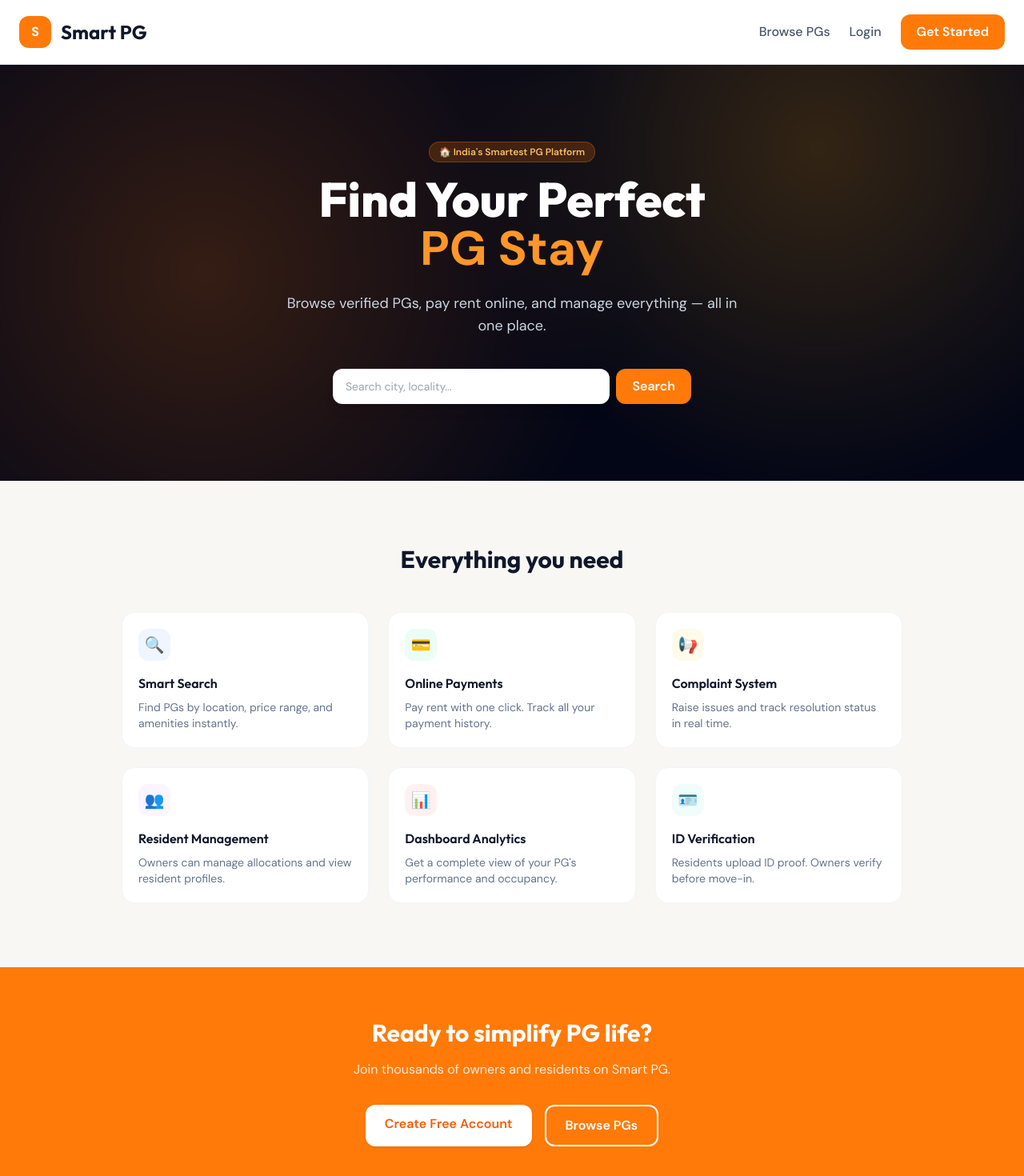
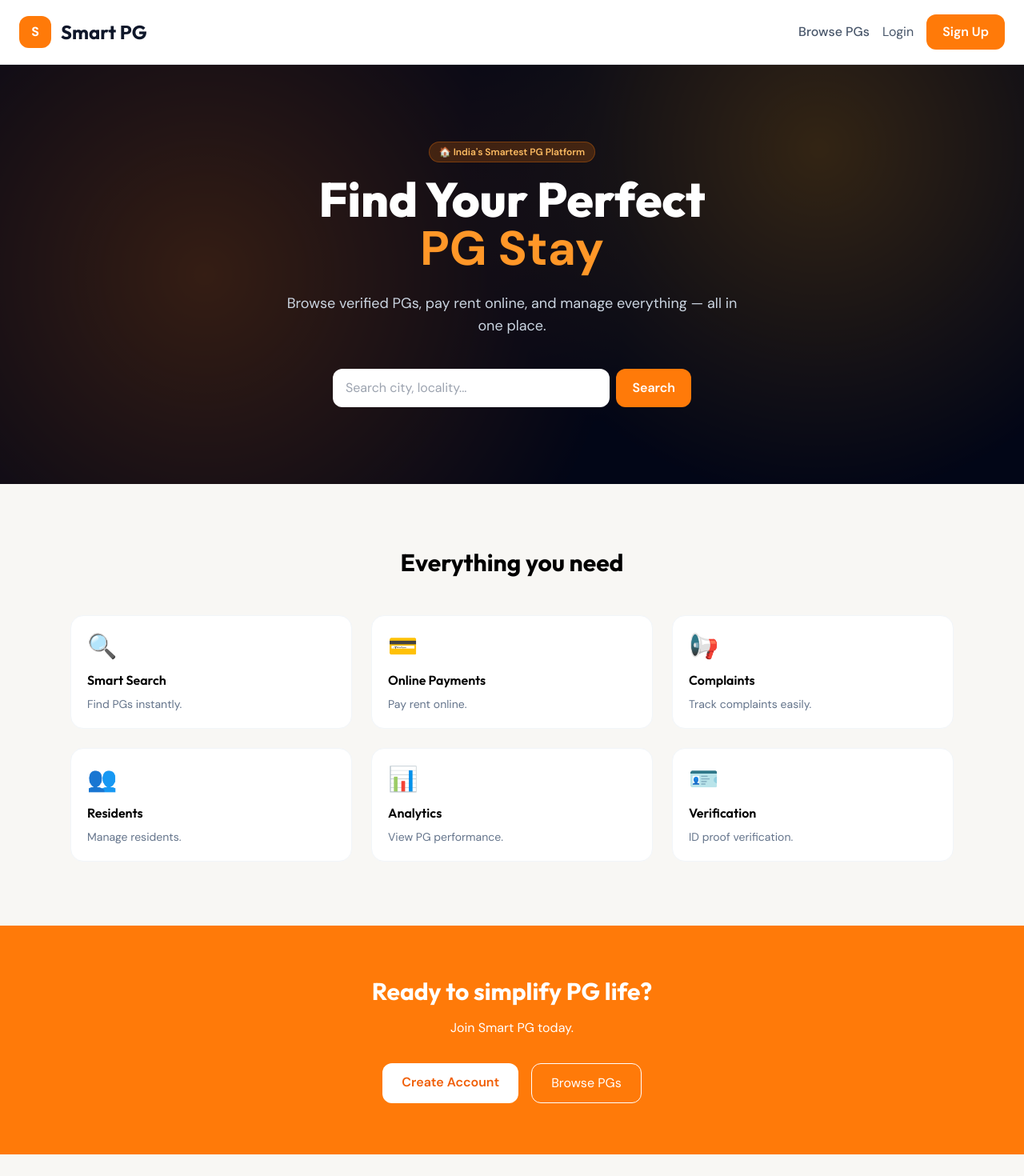
Before and after one commit to Peddireddy2005/smart-pg, a React (Vite) app in the folder frontend/: page / in a window 1280 px wide. Shown: the top 1470 px of the page at 80% size. After the commit the page ends 1443 px from the top, so only its background shows below. Built offline with nearby package versions, Linux system fonts and the light colour scheme; no server answers.

Commit message:
dashboard fixing

```diff
--- a/frontend/src/components/Navbar.jsx
+++ b/frontend/src/components/Navbar.jsx
@@ -1,54 +1,31 @@
 import { Link, useNavigate, useLocation } from "react-router-dom";
-import { useState, useEffect } from "react";
 
 export default function Navbar() {
   const navigate = useNavigate();
   const location = useLocation();
 
-  const [user, setUser] = useState(null);
+  const user = JSON.parse(localStorage.getItem("user"));
 
-  useEffect(() => {
-    const syncUser = () => {
-      const stored = localStorage.getItem("user");
-      setUser(stored ? JSON.parse(stored) : null);
-    };
-
-    syncUser();
-
-    window.addEventListener("storage", syncUser);
-
-    return () => {
-      window.removeEventListener("storage", syncUser);
-    };
-  }, [location.pathname]);
-
-  const dashboardPage =
+  // Hide navbar on dashboards
+  if (
     location.pathname.startsWith("/owner") ||
-    location.pathname.startsWith("/resident");
-
-  if (dashboardPage) {
+    location.pathname.startsWith("/resident")
+  ) {
     return null;
   }
 
   const logout = () => {
     localStorage.removeItem("user");
-
-    window.dispatchEvent(
-      new Event("storage")
-    );
-
     navigate("/");
+    window.location.reload();
   };
 
   return (
-    <nav className="bg-white border-b border-slate-200 sticky top-0 z-50">
+    <nav className="bg-white border-b border-gray-200 sticky top-0 z-50">
       <div className="max-w-7xl mx-auto px-6 h-20 flex items-center justify-between">
 
-        <Link
-          to="/"
-          className="flex items-center gap-3"
-        >
-          <div className="w-10 h-10 rounded-xl bg-brand-500 text-white flex items-center justify-center font-bold">
+        <Link to="/" className="flex items-center gap-3">
+          <div className="w-10 h-10 bg-brand-500 rounded-xl flex items-center justify-center text-white font-bold">
             S
           </div>
 
@@ -57,11 +34,11 @@ export default function Navbar() {
           </span>
         </Link>
 
-        <div className="flex items-center gap-6">
+        <div className="flex items-center gap-4">
 
           <Link
             to="/pgs"
-            className="font-medium text-slate-600 hover:text-brand-500 transition"
+            className="text-slate-600 hover:text-brand-500 font-medium"
           >
             Browse PGs
           </Link>
@@ -70,7 +47,7 @@ export default function Navbar() {
             <>
               <Link
                 to="/login"
-                className="font-medium text-slate-600 hover:text-brand-500 transition"
+                className="text-slate-600 hover:text-brand-500"
               >
                 Login
               </Link>
@@ -79,21 +56,23 @@ export default function Navbar() {
                 to="/signup"
                 className="btn-primary"
               >
-                Get Started
+                Sign Up
               </Link>
             </>
           ) : (
             <>
-              <Link
-                to={
-                  user.role === "owner"
-                    ? "/owner/dashboard"
-                    : "/resident/dashboard"
+              <button
+                onClick={() =>
+                  navigate(
+                    user.role === "owner"
+                      ? "/owner/dashboard"
+                      : "/resident/dashboard"
+                  )
                 }
                 className="btn-primary"
               >
                 Dashboard
-              </Link>
+              </button>
 
               <button
                 onClick={logout}
@@ -104,7 +83,6 @@ export default function Navbar() {
             </>
           )}
         </div>
-
       </div>
     </nav>
   );
--- a/frontend/src/pages/Home.jsx
+++ b/frontend/src/pages/Home.jsx
@@ -4,73 +4,149 @@ import { Link, useNavigate } from "react-router-dom";
 export default function Home() {
   const [search, setSearch] = useState("");
   const navigate = useNavigate();
-  const user = JSON.parse(localStorage.getItem("user"));
+
+  const handleSearch = (e) => {
+    e.preventDefault();
+
+    if (search.trim()) {
+      navigate(`/pgs?search=${search}`);
+    } else {
+      navigate("/pgs");
+    }
+  };
 
   return (
-    <div className="min-h-screen bg-[#f8f7f4] font-body">
+    <div className="min-h-screen bg-[#f8f7f4]">
       {/* Hero */}
       <section className="relative overflow-hidden bg-slate-950 text-white">
-        <div className="absolute inset-0 opacity-20"
-          style={{ backgroundImage: "radial-gradient(circle at 20% 50%, #ff7a09 0%, transparent 50%), radial-gradient(circle at 80% 20%, #f59e0b 0%, transparent 40%)" }} />
+        <div
+          className="absolute inset-0 opacity-20"
+          style={{
+            backgroundImage:
+              "radial-gradient(circle at 20% 50%, #ff7a09 0%, transparent 50%), radial-gradient(circle at 80% 20%, #f59e0b 0%, transparent 40%)",
+          }}
+        />
+
         <div className="relative max-w-5xl mx-auto px-6 py-24 text-center">
           <span className="inline-block bg-brand-500/20 text-brand-300 text-xs font-semibold px-3 py-1 rounded-full mb-4 border border-brand-500/30">
             🏠 India's Smartest PG Platform
           </span>
+
           <h1 className="font-heading text-5xl md:text-6xl font-extrabold mb-6 leading-tight">
-            Find Your Perfect<br />
+            Find Your Perfect
+            <br />
             <span className="text-brand-400">PG Stay</span>
           </h1>
+
           <p className="text-slate-300 text-lg mb-10 max-w-xl mx-auto">
-            Browse verified PGs, pay rent online, and manage everything — all in one place.
+            Browse verified PGs, pay rent online, and manage everything —
+            all in one place.
           </p>
-          <form onSubmit={(e) => { e.preventDefault(); navigate(search ? `/pgs?search=${search}` : "/pgs"); }}
-            className="flex max-w-md mx-auto gap-2">
-            <input className="flex-1 rounded-xl px-4 py-3 text-slate-900 text-sm focus:outline-none focus:ring-2 focus:ring-brand-400 shadow-lg"
-              placeholder="Search city, locality..." value={search}
-              onChange={(e) => setSearch(e.target.value)} />
-            <button type="submit" className="btn-primary">Search</button>
+
+          <form
+            onSubmit={handleSearch}
+            className="flex max-w-md mx-auto gap-2"
+          >
+            <input
+              className="flex-1 rounded-xl px-4 py-3 text-slate-900"
+              placeholder="Search city, locality..."
+              value={search}
+              onChange={(e) => setSearch(e.target.value)}
+            />
+
+            <button
+              type="submit"
+              className="btn-primary"
+            >
+              Search
+            </button>
           </form>
         </div>
       </section>
 
       {/* Features */}
-      <section className="max-w-5xl mx-auto px-6 py-20">
-        <h2 className="font-heading text-3xl font-bold text-slate-900 text-center mb-12">Everything you need</h2>
+      <section className="max-w-6xl mx-auto px-6 py-20">
+        <h2 className="font-heading text-3xl font-bold text-center mb-12">
+          Everything you need
+        </h2>
+
         <div className="grid md:grid-cols-3 gap-6">
           {[
-            { icon: "🔍", title: "Smart Search", desc: "Find PGs by location, price range, and amenities instantly.", color: "bg-blue-50 text-blue-600" },
-            { icon: "💳", title: "Online Payments", desc: "Pay rent with one click. Track all your payment history.", color: "bg-emerald-50 text-emerald-600" },
-            { icon: "📢", title: "Complaint System", desc: "Raise issues and track resolution status in real time.", color: "bg-amber-50 text-amber-600" },
-            { icon: "👥", title: "Resident Management", desc: "Owners can manage allocations and view resident profiles.", color: "bg-purple-50 text-purple-600" },
-            { icon: "📊", title: "Dashboard Analytics", desc: "Get a complete view of your PG's performance and occupancy.", color: "bg-rose-50 text-rose-600" },
-            { icon: "🪪", title: "ID Verification", desc: "Residents upload ID proof. Owners verify before move-in.", color: "bg-teal-50 text-teal-600" },
-          ].map((f) => (
-            <div key={f.title} className="card p-6">
-              <div className={`w-10 h-10 rounded-xl ${f.color} flex items-center justify-center text-xl mb-4`}>{f.icon}</div>
-              <h3 className="font-heading font-semibold text-slate-900 mb-2">{f.title}</h3>
-              <p className="text-slate-500 text-sm">{f.desc}</p>
+            {
+              icon: "🔍",
+              title: "Smart Search",
+              desc: "Find PGs instantly.",
+            },
+            {
+              icon: "💳",
+              title: "Online Payments",
+              desc: "Pay rent online.",
+            },
+            {
+              icon: "📢",
+              title: "Complaints",
+              desc: "Track complaints easily.",
+            },
+            {
+              icon: "👥",
+              title: "Residents",
+              desc: "Manage residents.",
+            },
+            {
+              icon: "📊",
+              title: "Analytics",
+              desc: "View PG performance.",
+            },
+            {
+              icon: "🪪",
+              title: "Verification",
+              desc: "ID proof verification.",
+            },
+          ].map((item) => (
+            <div
+              key={item.title}
+              className="card p-6"
+            >
+              <div className="text-3xl mb-3">{item.icon}</div>
+
+              <h3 className="font-heading font-semibold mb-2">
+                {item.title}
+              </h3>
+
+              <p className="text-slate-500 text-sm">
+                {item.desc}
+              </p>
             </div>
           ))}
         </div>
       </section>
 
       {/* CTA */}
-      <section className="bg-brand-500 py-16 px-6 text-center">
-        <h2 className="font-heading text-3xl font-bold text-white mb-4">Ready to simplify PG life?</h2>
-        <p className="text-orange-100 mb-8">Join thousands of owners and residents on Smart PG.</p>
+      <section className="bg-brand-500 py-16 text-center text-white">
+        <h2 className="font-heading text-3xl font-bold mb-4">
+          Ready to simplify PG life?
+        </h2>
+
+        <p className="mb-8">
+          Join Smart PG today.
+        </p>
+
         <div className="flex justify-center gap-4">
-          <Link to="/signup" className="bg-white text-brand-600 font-semibold px-6 py-3 rounded-xl hover:bg-orange-50 transition shadow">
-            Create Free Account
+          <Link
+            to="/signup"
+            className="bg-white text-brand-600 px-6 py-3 rounded-xl font-semibold"
+          >
+            Create Account
           </Link>
-          <Link to="/pgs" className="border-2 border-white text-white font-semibold px-6 py-3 rounded-xl hover:bg-white/10 transition">
+
+          <Link
+            to="/pgs"
+            className="border border-white px-6 py-3 rounded-xl"
+          >
             Browse PGs
           </Link>
         </div>
       </section>
-
-      <footer className="text-center py-6 text-sm text-gray-400">
-        © {new Date().getFullYear()} Smart PG · All rights reserved
-      </footer>
     </div>
   );
 }
```
